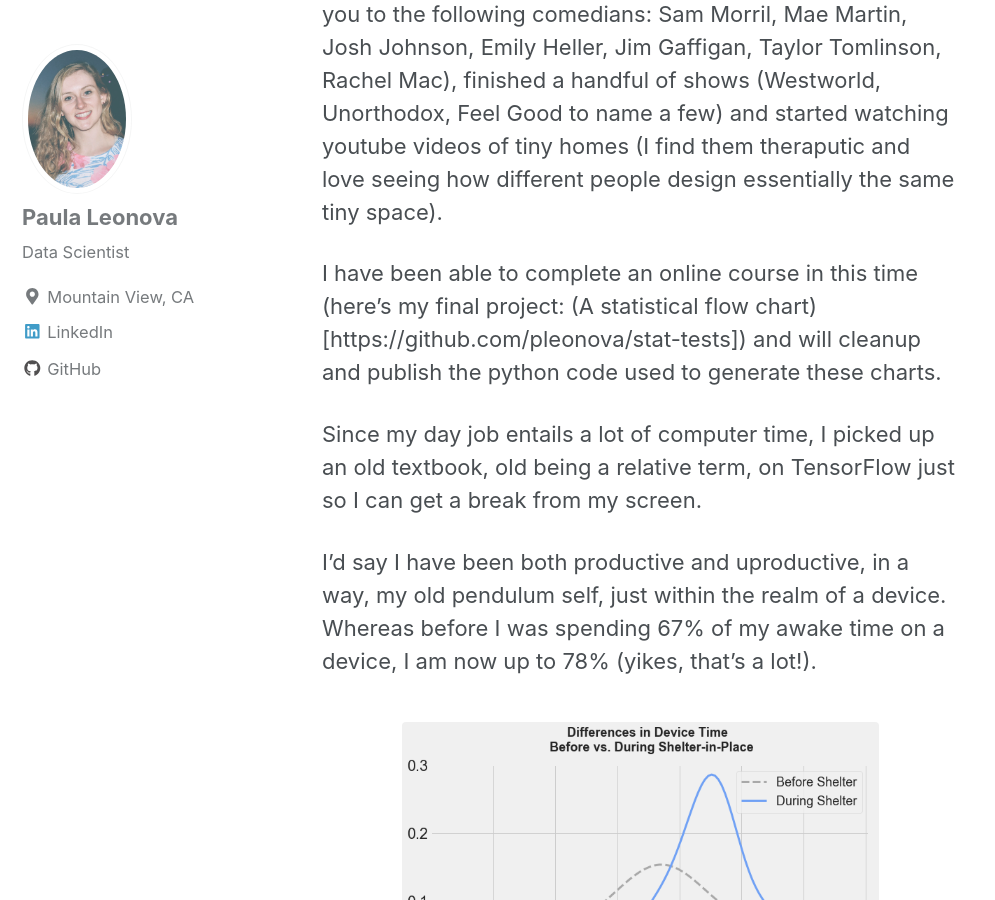
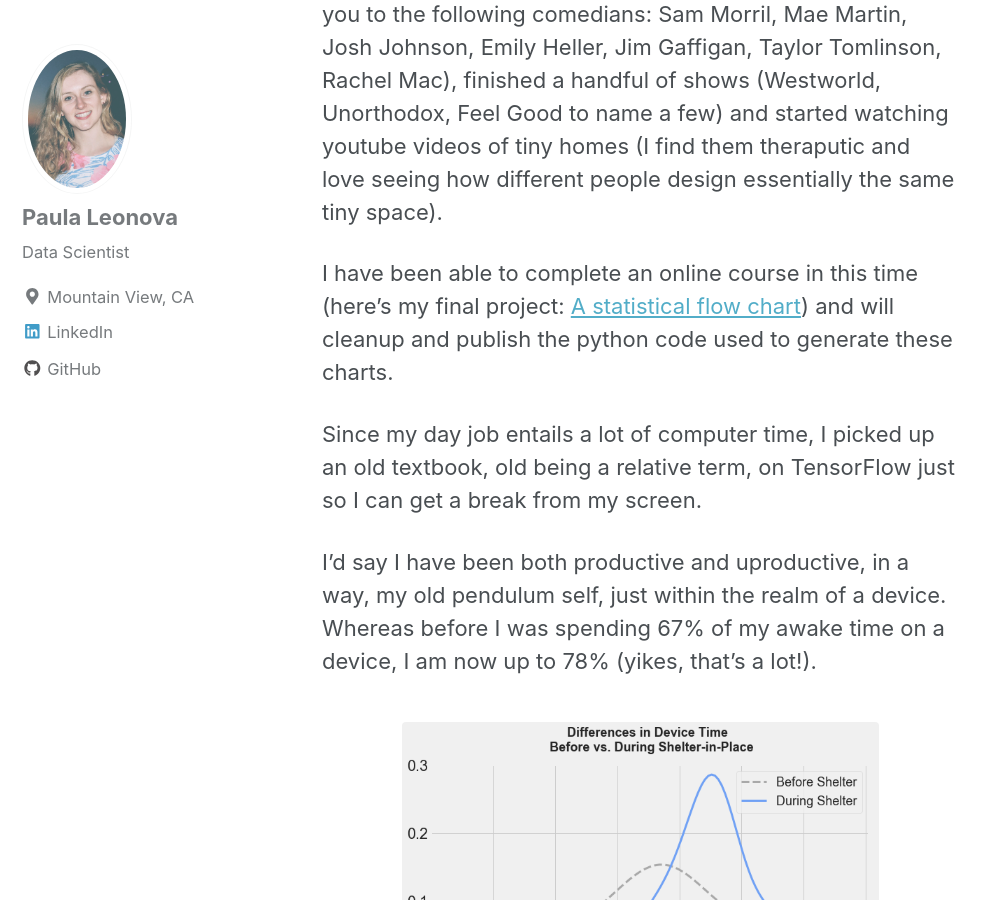
Before and after one commit to pleonova/pleonova.github.io, a Jekyll site: the page built from _posts/2020-05-16-shelter-in-place.md, in a window 1280 px wide and 900 px high, scrolled down 5320 px. Shown: the whole window, without its empty margins (0-995 px from the left). Built offline with Jekyll 4.4.1, drawn with Linux system fonts in a browser that asks for light colours; nearby versions of some CDN libraries.

Commit message:
Update hyperlink

```diff
--- a/_posts/2020-05-16-shelter-in-place.md
+++ b/_posts/2020-05-16-shelter-in-place.md
@@ -67,7 +67,7 @@ I've definitely spent a lot of time obsessing over the news, whether it was foll
 
 Youtube, HBo and Netflix have been my escape. I watched so much stand up comedy (I feel like I owe a special thank you to the following comedians: Sam Morril, Mae Martin, Josh Johnson, Emily Heller, Jim Gaffigan, Taylor Tomlinson, Rachel Mac), finished a handful of shows (Westworld, Unorthodox, Feel Good to name a few) and started watching youtube videos of tiny homes (I find them theraputic and love seeing how different people design essentially the same tiny space).
 
-I have been able to complete an online course in this time (here's my final project: (A statistical flow chart)[https://github.com/pleonova/stat-tests]) and will cleanup and publish the python code used to generate these charts.
+I have been able to complete an online course in this time (here's my final project: [A statistical flow chart](https://github.com/pleonova/stat-tests)) and will cleanup and publish the python code used to generate these charts.
 
 Since my day job entails a lot of computer time, I picked up an old textbook, old being a relative term, on TensorFlow just so I can get a break from my screen.
 
```
